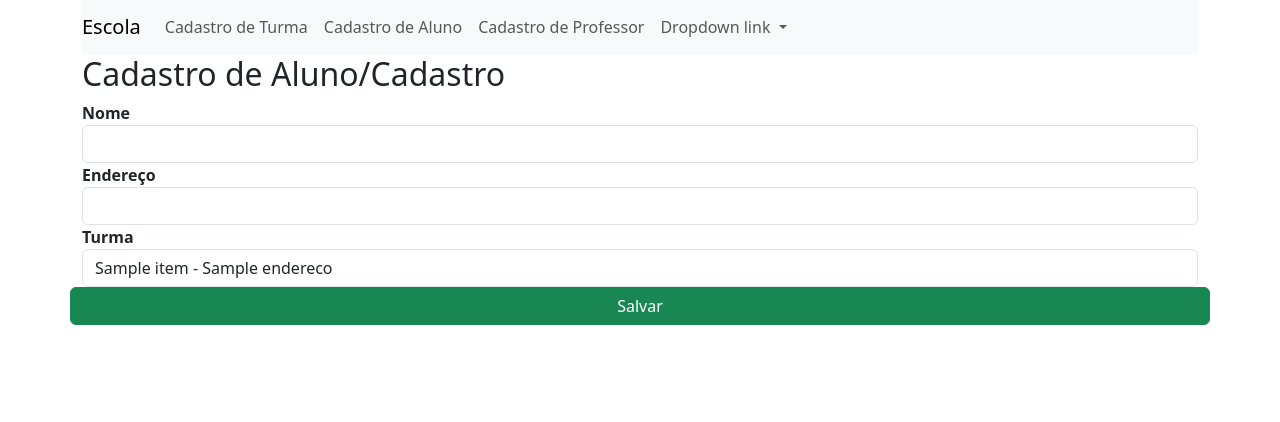
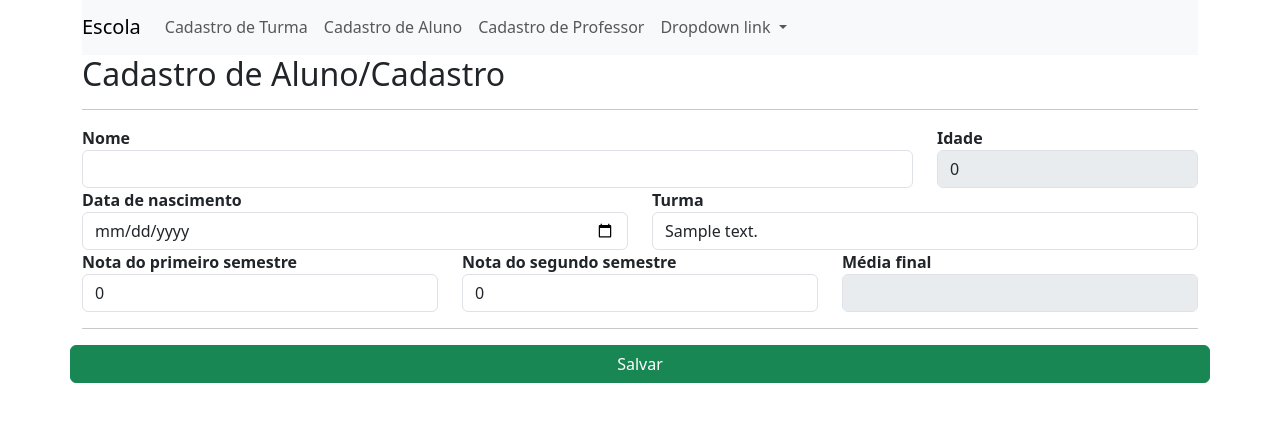
Before and after one commit to infopozzi/webClient, a Flask app: page /aluno/cadastrar in a window 1280 px wide. Shown: the part 57-479 px from the top of the page. Run offline with Flask 3, Linux system fonts and the light colour scheme; a database or web service that is not in the repository returns one stand-in record (values such as "Sample title"); data that the repository does not hold is empty; some libraries are stand-ins or nearby versions.

```diff
--- a/config.py
+++ b/config.py
@@ -8,4 +8,3 @@ app.config['PORT'] = 5000
 app.config['DEBUG'] = True
 
 app.config['HOST_API'] = '0.0.0.0'
-app.config['PORT_API'] = 8080
--- a/routes/aluno.py
+++ b/routes/aluno.py
@@ -22,16 +22,26 @@ def obter(id):
 @alunos_blueprint.route("/cadastrar", methods=["GET"])
 def cadastrar():
     lista_turma = requests.get(f'{url}/turma/listar')
-    return render_template("aluno/cadastrar.html", aluno = { "id": 0, "nome": "", "endereco": ""}, turmas = lista_turma.json())
+    payload = {"id": 0,
+               "nome": "",
+               "idade": 0,
+               "turma_id": 0,
+               "data_nascimento": "",
+               "nota_primeiro_semestre": 0,
+               "nota_segundo_semestre": 0
+              }
+
+    return render_template("aluno/cadastrar.html", aluno = payload, turmas = lista_turma.json())
 
 @alunos_blueprint.route("/salvar", methods=["POST"])
 def salvar():
-    id = int(request.form["id"])
-    nome = request.form["nome"]
-    endereco = request.form["endereco"]
-    turma_id = int(request.form["turma_id"])
-    payload = {"id": id, "nome": nome, "endereco": endereco, "turma_id": turma_id}
-
+    payload = {"id": int(request.form["id"]),
+               "nome": request.form["nome"],
+               "turma_id": int(request.form["turma_id"]),
+               "data_nascimento": request.form["data_nascimento"],
+               "nota_primeiro_semestre": float(request.form["nota_primeiro_semestre"]),
+               "nota_segundo_semestre": float(request.form["nota_segundo_semestre"])
+               }
     retorno = requests.post(f"{url}/aluno/salvar", json = payload)
 
     if (retorno.status_code == 200):
--- a/routes/professor.py
+++ b/routes/professor.py
@@ -24,10 +24,13 @@ def cadastrar():
 
 @professores_blueprint.route("/salvar", methods=["POST"])
 def salvar():
-    id = int(request.form["id"])
-    nome = request.form["nome"]
-    endereco = request.form["endereco"]
-    payload = {"id": id, "nome": nome, "endereco": endereco}
+
+    payload = {"id": int(request.form["id"]),
+               "nome": request.form["nome"],
+               "idade":  int(request.form["idade"]),
+               "materia": request.form["materia"],
+               "observacao":request.form["observacao"]
+              }
 
     retorno = requests.post(f"{url}/professor/salvar", json = payload)
 
@@ -40,9 +43,7 @@ def salvar():
 
 @professores_blueprint.route("/excluir", methods=["POST"])
 def excluir():
-    id = int(request.form["id"])
-
-    payload = {"id": id }
+    payload = {"id": int(request.form["id"]) }
     retorno = requests.post(f"{url}/professor/excluir", json = payload)
 
     if (retorno.status_code == 200):
--- a/routes/turma.py
+++ b/routes/turma.py
@@ -21,15 +21,23 @@ def obter(id):
 @turmas_blueprint.route("/cadastrar", methods=["GET"])
 def cadastrar():
     lista_professor = requests.get(f'{url}/professor/listar')
-    return render_template("turma/cadastrar.html", turma = { "id": 0, "nome": "", "endereco": ""}, professores = lista_professor.json())
+
+    payload = {"id": 0,
+               "descricao": "",
+               "professor_id": 0,
+               "ativo": True
+              }
+
+    return render_template("turma/cadastrar.html", turma = payload, professores = lista_professor.json())
 
 @turmas_blueprint.route("/salvar", methods=["POST"])
 def salvar():
-    id = int(request.form["id"])
-    nome = request.form["nome"]
-    endereco = request.form["endereco"]
-    professor_id = int(request.form["professor_id"])
-    payload = {"id": id, "nome": nome, "endereco": endereco, "professor_id": professor_id}
+
+    payload = {"id": int(request.form["id"]),
+                "descricao": request.form["descricao"],
+                "professor_id": int(request.form["professor_id"]),
+                "ativo": bool(request.form["ativo"])
+              }
 
     retorno = requests.post(f"{url}/turma/salvar", json = payload)
 
--- a/templates/aluno/cadastrar.html
+++ b/templates/aluno/cadastrar.html
@@ -5,29 +5,54 @@
 <form action="{{url_for('aluno.salvar')}}" method="POST">
     <h2> Cadastro de Aluno/Cadastro </h2>
 
+    <hr/>
+
     <div class="row">
+
         <input type="hidden" name="id" id="id" value="{{aluno.id}}"  />
 
-        <div class="form-group">
+        <div class="col-md-9 form-group">
             <label class="control-label">Nome</label>
             <input class="form-control" type="text" name="nome" id="nome" value="{{aluno.nome}}" required />
         </div>
 
-         <div class="form-group">
-            <label class="control-label">Endereço</label>
-            <input class="form-control" type="text" name="endereco" id="endereco" value="{{aluno.endereco}}" required />
+        <div class="col-md-3 form-group">
+            <label class="control-label">Idade</label>
+            <input disabled class="form-control" type="text" name="idade" id="idade" value="{{aluno.idade}}" required />
         </div>
 
-        <div class="form-group">
+        <div class="col-md-6 form-group">
+            <label class="control-label">Data de nascimento</label>
+            <input class="form-control" type="date" name="data_nascimento" id="data_nascimento" value="{{aluno.data_nascimento_}}" required />
+        </div>
+
+        <div class="col-md-6 form-group">
             <label class="control-label" name="ddlTurma" id="ddlTurma">Turma</label>
             <select class="form-control" name="turma_id" id="turma_id" required>
                 <option value="0">--Selecione--</option>
                 {% for turma in turmas %}
-                    <option value="{{turma.id}}" selected = {{aluno.turma_id == turma.id}}>{{turma.nome}} - {{turma.endereco}}</option>
+                    <option value="{{turma.id}}" selected = {{aluno.turma_id == turma.id}}>{{turma.descricao}}</option>
                 {% endfor %}
             </select>
         </div>
+
+        <div class="col-md-4 form-group">
+            <label class="control-label">Nota do primeiro semestre</label>
+            <input class="form-control" type="text" name="nota_primeiro_semestre" id="nota_primeiro_semestre" value="{{aluno.nota_primeiro_semestre}}" />
+        </div>
+
+        <div class="col-md-4 form-group">
+            <label class="control-label">Nota do segundo semestre</label>
+            <input class="form-control" type="text" name="nota_segundo_semestre" id="nota_segundo_semestre" value="{{aluno.nota_segundo_semestre}}" />
+        </div>
+
+        <div class="col-md-4 form-group">
+            <label class="control-label">Média final</label>
+            <input disabled class="form-control" type="text" name="media_final" id="media_final" value="{{aluno.media_final}}" />
+        </div>
     </div>
+
+    <hr/>
 
     <div class="row">
         <input type="submit" class="btn btn-success" id="btnset" value="Salvar" />
--- a/templates/inicio.html
+++ b/templates/inicio.html
@@ -4,7 +4,4 @@
 
 <h1> inicio logado </h1>
 
-<a href="/aluno/">acessar aluno</a>
-
-
 {% endblock %}
```
Also changed, not shown: templates/aluno/index.html (+12 -2 lines), templates/professor/cadastrar.html (+17 -13 lines), templates/professor/index.html (+8 -2 lines), templates/turma/cadastrar.html (+15 -16 lines), templates/turma/index.html (+13 -4 lines).
